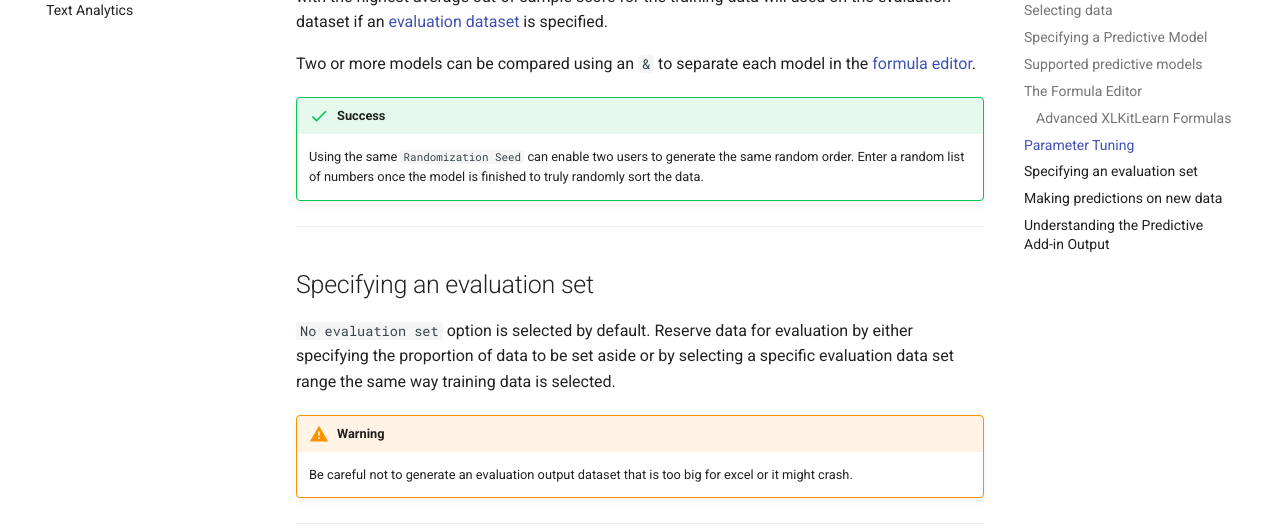
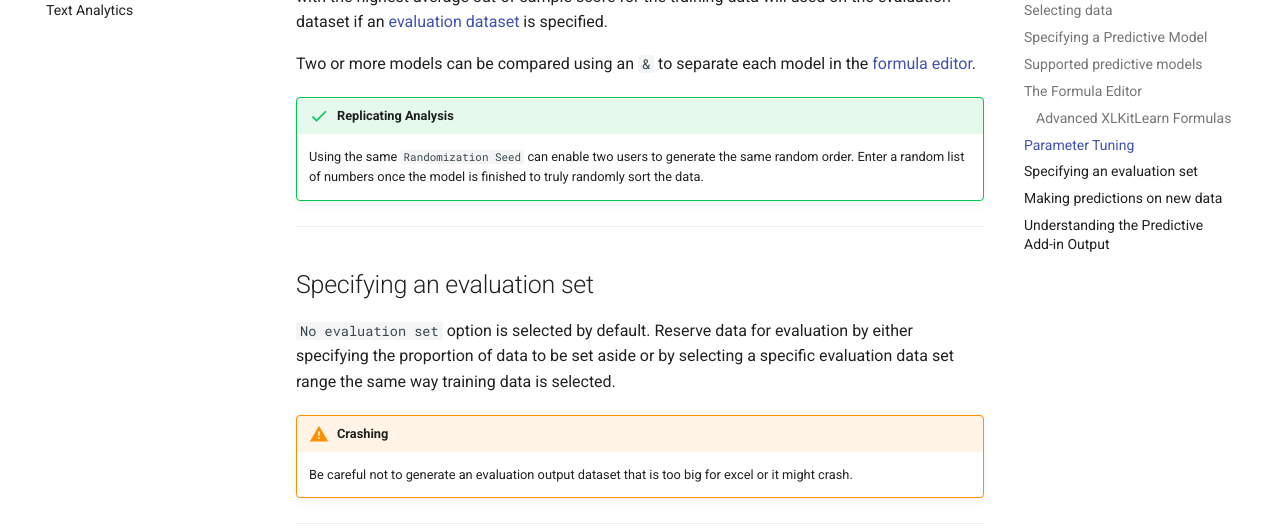
Before and after one commit to danguetta/XLKitLearn_docs, an MkDocs documentation site: the page built from docs/predictive_analytics.md, in a window 1280 px wide and 900 px high, scrolled down 4730 px. Shown: the part 152-682 px from the top of the window. Built offline with MkDocs 1.6.1 and Material for MkDocs 9.7.7, drawn with Linux system fonts in a browser that asks for light colours.

Commit message:
Update predictive_analytics.md

````diff
--- a/docs/predictive_analytics.md
+++ b/docs/predictive_analytics.md
@@ -112,14 +113,14 @@ Specifying the number of folds in the settings will tell the add-in to run a [k-
 
 Two or more models can be compared using an ```&``` to separate each model in the [formula editor](#the-formula-editor).
 
-!!! success
+!!! success "Replicating Analysis"
     Using the same `Randomization Seed` can enable two users to generate the same random order. Enter a random list of numbers once the model is finished to truly randomly sort the data.
 
 ---
 
 ## Specifying an evaluation set
 `No evaluation set` option is selected by default. Reserve data for evaluation by either specifying the proportion of data to be set aside or by selecting a specific evaluation data set range the same way training data is selected.
-!!! warning
+!!! warning "Crashing"
     Be careful not to generate an evaluation output dataset that is too big for excel or it might crash.
 
 ---
````
Also changed, not shown: other parts of docs/predictive_analytics.md (+2 -1 lines).
